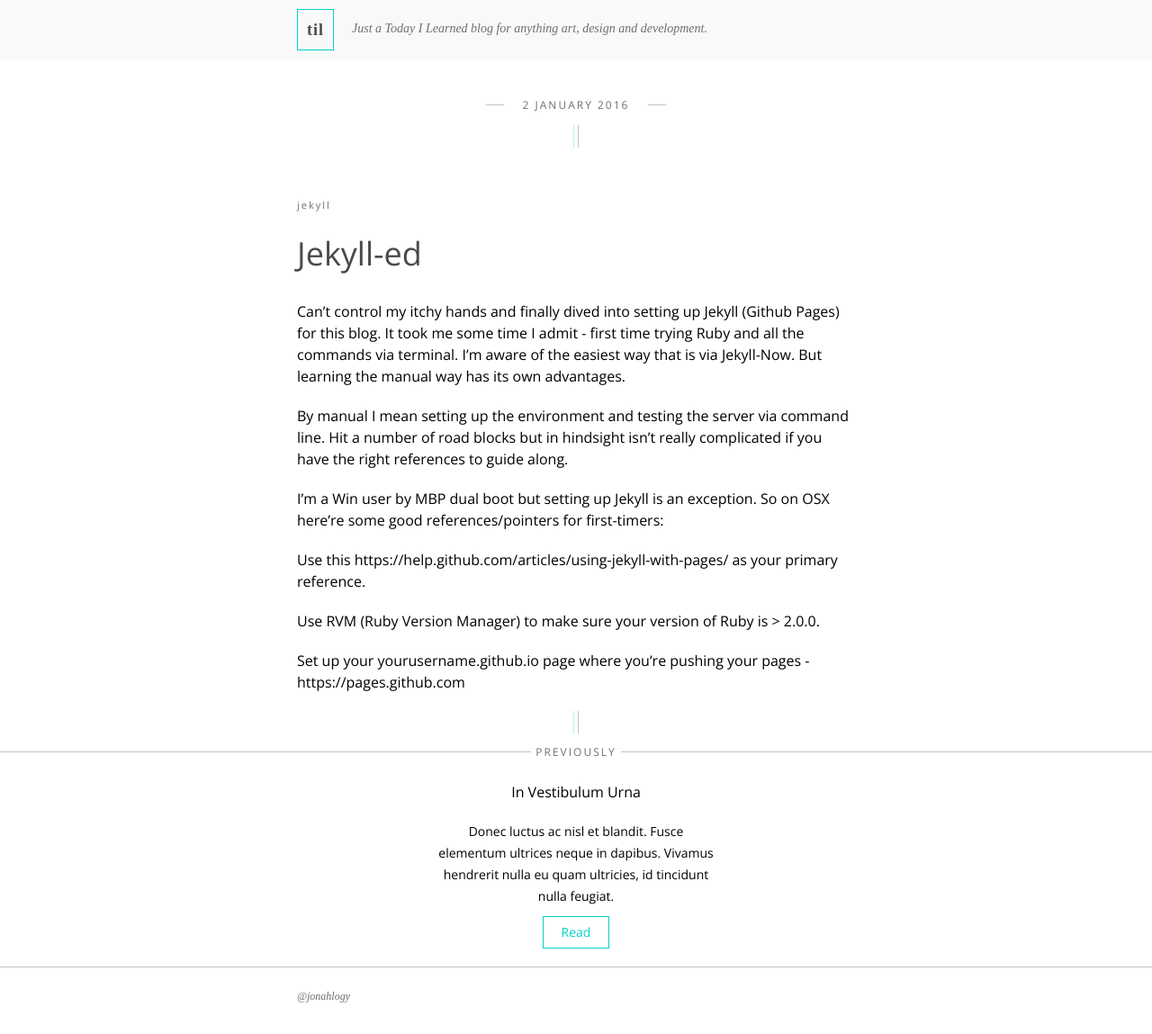
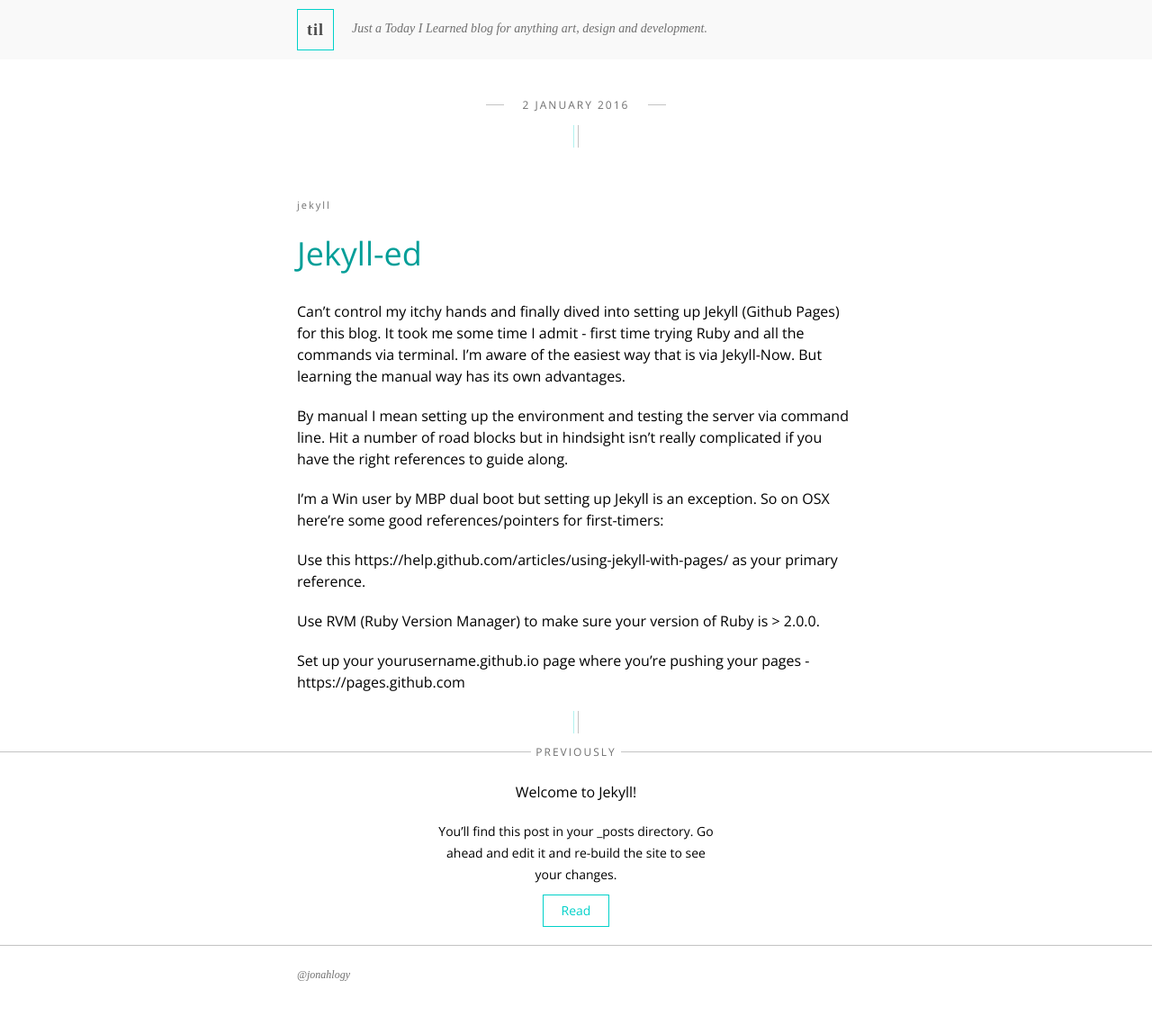
Before and after one commit to jonahdc/jonahdc.github.io, a Jekyll site: the page built from index.html, in a window 1280 px wide. Shown: the whole page at 90% size. Built offline with Jekyll 4.4.1, drawn with Linux system fonts in a browser that asks for light colours; after the commit the page ends 1125 px from its top, so only the background shows below that.

Commit message:
Design fixes

```diff
--- a/_config.yml
+++ b/_config.yml
@@ -16,3 +16,11 @@ twitter_username: jonahlogy
 github_username:  jonahlogy
 # Build settings
 markdown: kramdown
+
+defaults:
+  -
+    scope:
+      path: "" # an empty string here means all files in the project
+      type: "posts" # previously `post` in Jekyll 2.2.
+    values:
+      is_post: true
--- a/_includes/section.html
+++ b/_includes/section.html
@@ -1,19 +1,30 @@
+
+
   <div class="v-line"></div>
+  {% assign post = page.previous %}
+  {% assign prev_post = site.posts[1] %}
+  {% if post %}
+  {% else %}
+    {% assign post = site.posts[1] %}
+  {% endif %}
+
+  {% if post %}
 <div class="divider">
   <span class="divider--title small-heading">Previously</span>
 </div>
 <section id="secondary">
 
+
   <article class="prev-post wrap__narrow">
     <header>
-      <h1 class="prev-post--title">In Vestibulum Urna</h1>
+      <h1 class="prev-post--title">  {{ post.title }}</h1>
       <div class="prev-post--body">
         <p>
-          Donec luctus ac nisl et blandit. Fusce elementum ultrices neque in dapibus. Vivamus hendrerit nulla eu quam ultricies, id tincidunt nulla feugiat.
-        </p>
-        <p><a href="" class="btn">Read</a>
+          {{ post.excerpt }}  </p>
+        <p><a href="  {{ post.url }}" class="btn">Read</a>
       </div>
     </header>
     <p></p>
   </article>
 </section>
+{% endif %}
--- a/_posts/2016-01-02-welcome-to-jekyll.markdown
+++ b/_posts/2016-01-02-welcome-to-jekyll.markdown
@@ -3,8 +3,9 @@ layout: post
 title:  "Welcome to Jekyll!"
 date:   2016-01-02 18:56:26 +0800
 categories: jekyll
+excerpt_separator: <!--more-->
 ---
-You’ll find this post in your `_posts` directory. Go ahead and edit it and re-build the site to see your changes. You can rebuild the site in many different ways, but the most common way is to run `jekyll serve`, which launches a web server and auto-regenerates your site when a file is updated.
+You’ll find this post in your `_posts` directory. Go ahead and edit it and re-build the site to see your changes. <!--more--> You can rebuild the site in many different ways, but the most common way is to run `jekyll serve`, which launches a web server and auto-regenerates your site when a file is updated.
 
 To add new posts, simply add a file in the `_posts` directory that follows the convention `YYYY-MM-DD-name-of-post.ext` and includes the necessary front matter. Take a look at the source for this post to get an idea about how it works.
 
--- a/index.html
+++ b/index.html
@@ -16,7 +16,10 @@ layout: default
 
           <span class="post--category">{{ post.categories.first }}</span>
         </div>
-        <h1 class="post--title">{{ post.title }}</h1>
+        <h1 class="post--title">
+          <a class="post-link" href="{{ post.url | prepend: site.baseurl }}">{{ post.title }}
+          </a>
+        </h1>
 
       </header>
       <div class="post--body">
```
Also changed, not shown: _layouts/default.html (+3 -9 lines), _posts/2016-01-02-Jekyll-ed.md (+1 -0 lines).
